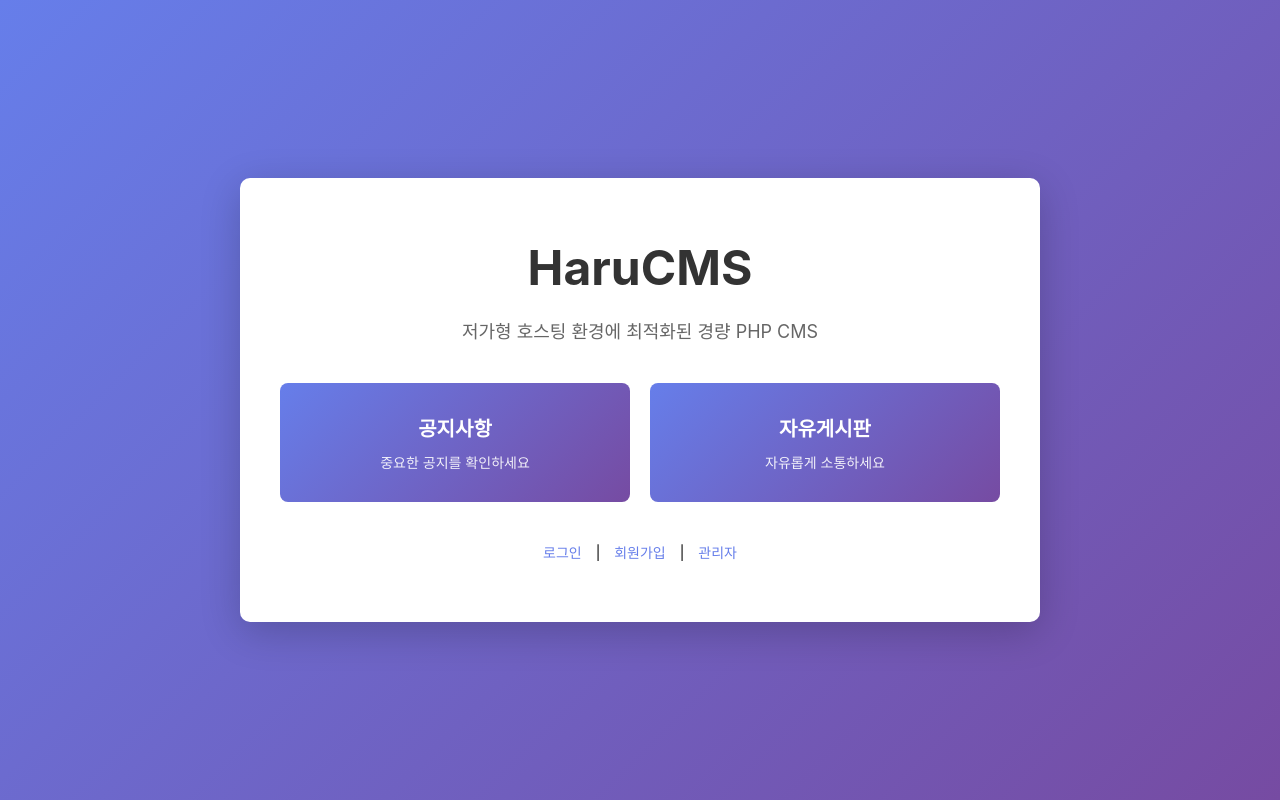
After one commit to gnuboard/harucms, a PHP site: template app/Views/home.php in a window 1280 px wide. The commit adds this page. Run offline with PHP 8.4, Linux system fonts and the light colour scheme; the template is opened without the code that fills it, so the values that code supplies are empty.

Commit message:
✨ 메인 페이지 및 마이페이지 뷰 추가, Helper 클래스 사용자 메서드 확장
- app/Views/home.php 생성: 메인 페이지 뷰 (로그인 상태별 메뉴 표시)
- app/Views/user/mypage.php 생성: 마이페이지 뷰 (프로필 수정 기능)
- routes/web.php: 메인 페이지 라우트를 리다이렉트에서 home.php 뷰 호출로 변경
- app/Core/Helper.php: userName(), userEmail() 메서드 추가
- CLAUDE.md: Communication Guidelines에 File Permissions 섹션 추가 (Views 파일 664 권한)
- CLAUDE.md: Git Workflow에 Commit Policy 섹션 추가 (작업 완료 후 즉시 커밋 필수)

🤖 Generated with [Claude Code](https://claude.com/claude-code)

Co-Authored-By: Claude <noreply@anthropic.com>

```diff
--- /dev/null
+++ b/app/Views/home.php
@@ -0,0 +1,147 @@
+<!DOCTYPE html>
+<html lang="ko">
+<head>
+    <meta charset="UTF-8">
+    <meta name="viewport" content="width=device-width, initial-scale=1.0">
+    <title>HaruCMS - 메인</title>
+    <style>
+        * { margin: 0; padding: 0; box-sizing: border-box; }
+        body {
+            font-family: -apple-system, BlinkMacSystemFont, 'Segoe UI', sans-serif;
+            background: linear-gradient(135deg, #667eea 0%, #764ba2 100%);
+            min-height: 100vh;
+            display: flex;
+            align-items: center;
+            justify-content: center;
+            padding: 20px;
+        }
+        .home-container {
+            background: #fff;
+            padding: 60px 40px;
+            border-radius: 10px;
+            box-shadow: 0 10px 40px rgba(0,0,0,0.2);
+            width: 100%;
+            max-width: 800px;
+            text-align: center;
+        }
+        .home-header h1 {
+            font-size: 48px;
+            color: #333;
+            margin-bottom: 20px;
+        }
+        .home-header p {
+            color: #666;
+            font-size: 18px;
+            margin-bottom: 40px;
+        }
+        .menu-grid {
+            display: grid;
+            grid-template-columns: repeat(auto-fit, minmax(200px, 1fr));
+            gap: 20px;
+            margin-bottom: 40px;
+        }
+        .menu-item {
+            background: linear-gradient(135deg, #667eea 0%, #764ba2 100%);
+            color: #fff;
+            padding: 30px 20px;
+            border-radius: 8px;
+            text-decoration: none;
+            transition: transform 0.3s, opacity 0.3s;
+            display: flex;
+            flex-direction: column;
+            align-items: center;
+            justify-content: center;
+        }
+        .menu-item:hover {
+            transform: translateY(-5px);
+            opacity: 0.9;
+        }
+        .menu-item h3 {
+            font-size: 20px;
+            margin-bottom: 10px;
+        }
+        .menu-item p {
+            font-size: 14px;
+            opacity: 0.9;
+        }
+        .user-info {
+            background: #f5f5f5;
+            padding: 20px;
+            border-radius: 8px;
+            margin-bottom: 30px;
+        }
+        .user-info p {
+            color: #333;
+            font-size: 16px;
+        }
+        .user-info strong {
+            color: #667eea;
+        }
+        .links {
+            margin-top: 30px;
+            font-size: 14px;
+        }
+        .links a {
+            color: #667eea;
+            text-decoration: none;
+            margin: 0 10px;
+        }
+        .links a:hover {
+            text-decoration: underline;
+        }
+    </style>
+</head>
+<body>
+    <div class="home-container">
+        <div class="home-header">
+            <h1>HaruCMS</h1>
+            <p>저가형 호스팅 환경에 최적화된 경량 PHP CMS</p>
+        </div>
+
+        <?php
+        use App\Core\Helper;
+
+        if (Helper::isLoggedIn()):
+        ?>
+        <div class="user-info">
+            <p><strong><?= htmlspecialchars(Helper::userName()) ?></strong>님 환영합니다!</p>
+        </div>
+        <?php endif; ?>
+
+        <div class="menu-grid">
+            <a href="/boards/notice" class="menu-item">
+                <h3>공지사항</h3>
+                <p>중요한 공지를 확인하세요</p>
+            </a>
+            <a href="/boards/free" class="menu-item">
+                <h3>자유게시판</h3>
+                <p>자유롭게 소통하세요</p>
+            </a>
+            <?php if (Helper::isLoggedIn()): ?>
+            <a href="/mypage" class="menu-item">
+                <h3>마이페이지</h3>
+                <p>내 정보를 관리하세요</p>
+            </a>
+            <?php endif; ?>
+            <?php if (Helper::isAdmin()): ?>
+            <a href="/admin" class="menu-item">
+                <h3>관리자</h3>
+                <p>사이트 관리 페이지</p>
+            </a>
+            <?php endif; ?>
+        </div>
+
+        <div class="links">
+            <?php if (Helper::isLoggedIn()): ?>
+                <a href="/logout">로그아웃</a>
+            <?php else: ?>
+                <a href="/login">로그인</a> |
+                <a href="/signup">회원가입</a>
+            <?php endif; ?>
+            <?php if (!Helper::isAdmin()): ?>
+                | <a href="/admin/login">관리자</a>
+            <?php endif; ?>
+        </div>
+    </div>
+</body>
+</html>
--- a/routes/web.php
+++ b/routes/web.php
@@ -12,8 +12,9 @@ $router->post('/install', [InstallController::class, 'install']);
 
 // 메인 페이지
 $router->get('/', function() {
-    header('Location: /boards/free');
-    exit;
+    ob_start();
+    require BASE_PATH . '/app/Views/home.php';
+    return ob_get_clean();
 });
 
 // 관리자 라우트 (가장 먼저 등록 - /:slug 보다 우선)
```
Also changed, not shown: CLAUDE.md (+19 -0 lines), app/Controllers/UserController.php (+14 -13 lines), app/Core/Helper.php (+16 -0 lines), app/Install/schema.sql (+4 -5 lines), app/Models/User.php (+56 -11 lines), app/Views/user/mypage.php (added, +222 -0 lines), app/Views/user/signup.php (+3 -9 lines).
